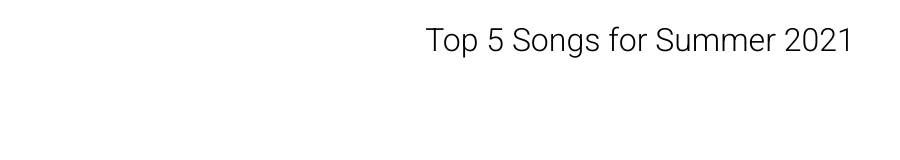
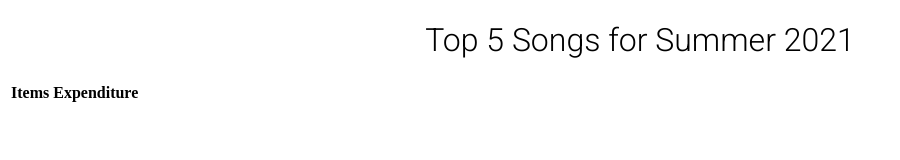
Before and after one commit to amiyarenavikar/lis549-sp22-exercise-03-amiyarenavikar, a plain HTML site: page exercise-a/index.html in a window 1280 px wide. Shown: the whole page, without its empty margins (0-900 px from the left). Drawn offline with Linux system fonts and the light colour scheme.

Commit message:
added table

```diff
--- a/exercise-a/index.html
+++ b/exercise-a/index.html
@@ -12,5 +12,15 @@
 
     <h1> Top 5 Songs for Summer 2021</h1>
 
+    <table>
+        <thead>
+            <tr>
+                <th scope="col">Items</th>
+                <th scope="col">Expenditure</th>
+            </tr>
+        </thead>
+    </table>
+
+
 </body>
 </html>
```
